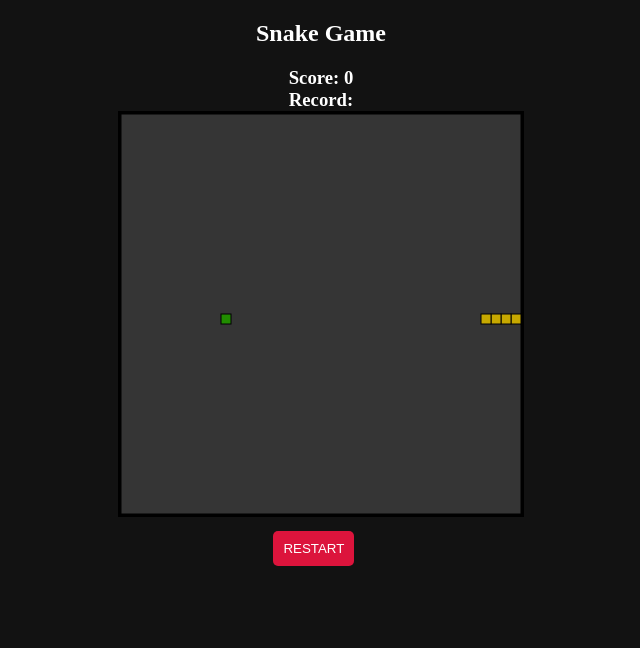
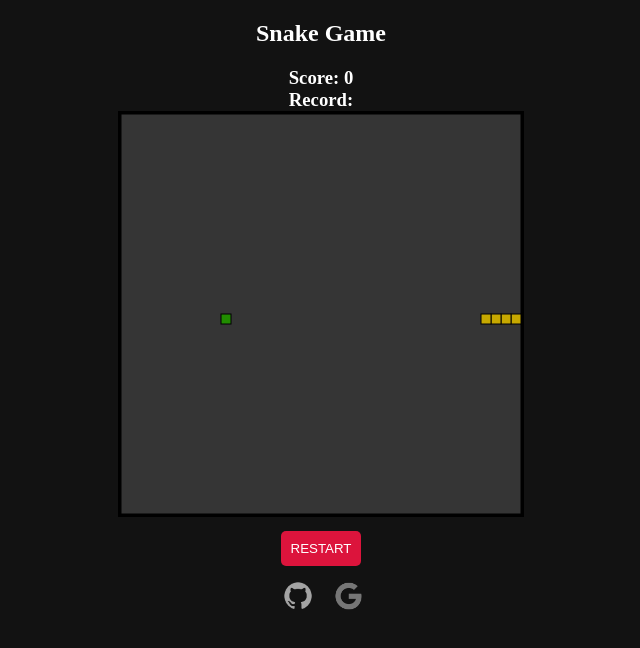
Before and after one commit to entez3/Snake, a plain HTML site: page index.html in a window 1280 px wide. Shown: the whole page, without its empty margins (319-959 px from the left). Drawn offline with Linux system fonts and the light colour scheme.

Commit message:
add links

```diff
--- a/index.html
+++ b/index.html
@@ -16,7 +16,18 @@
         <h3>Score: <span id="score">0</span></h3>
         <h3>Record: <span id="record">0</span></h3>
         <canvas id="gameCanvas" width="400" height="400"></canvas>
-        <button id="restart">RESTART</button>
+        <div class="btn">
+            <button id="restart">RESTART</button>
+        </div>
+        <div class="footer">
+            <a href="https://github.com/entez3">
+                <img class='link' src="/assets/github-250.png" alt="github" />
+            </a>
+            <a href="https://mail.google.com/mail/u/m.entezarian2@gmail.com">
+                <img class='link g' src="/assets/google-240.png" alt="gmail" />
+            </a>
+        </div>
+
     </main>
     <script>const snakeboard = document.getElementById("gameCanvas");
         const snakeboard_ctx = gameCanvas.getContext("2d");
--- a/style.css
+++ b/style.css
@@ -9,20 +9,36 @@ body {
   background-color: #121212;
 }
 
+.link {
+  max-width: 5vh;
+  filter: saturate(0);
+  margin: 0 7px;
+}
+.footer {
+  display: flex;
+  justify-content: center;
+  align-items: center;
+}
+
+.link.g {
+  width: 4vh !important;
+}
+
+.link:hover {
+  filter: saturate(100);
+}
+
 canvas {
   border: 3px solid #000;
 }
 
-h2{
-    margin: 20px;
+h2 {
+  margin: 20px;
 }
 
 button {
-  display: block;
-  position: relative;
   margin: 10px;
   padding: 10px;
-  left: 45.5vw;
   cursor: pointer;
   background-color: #dc143c;
   color: #fff;
```
Also changed, not shown: assets/github-250.png (added), assets/google-240.png (added).
